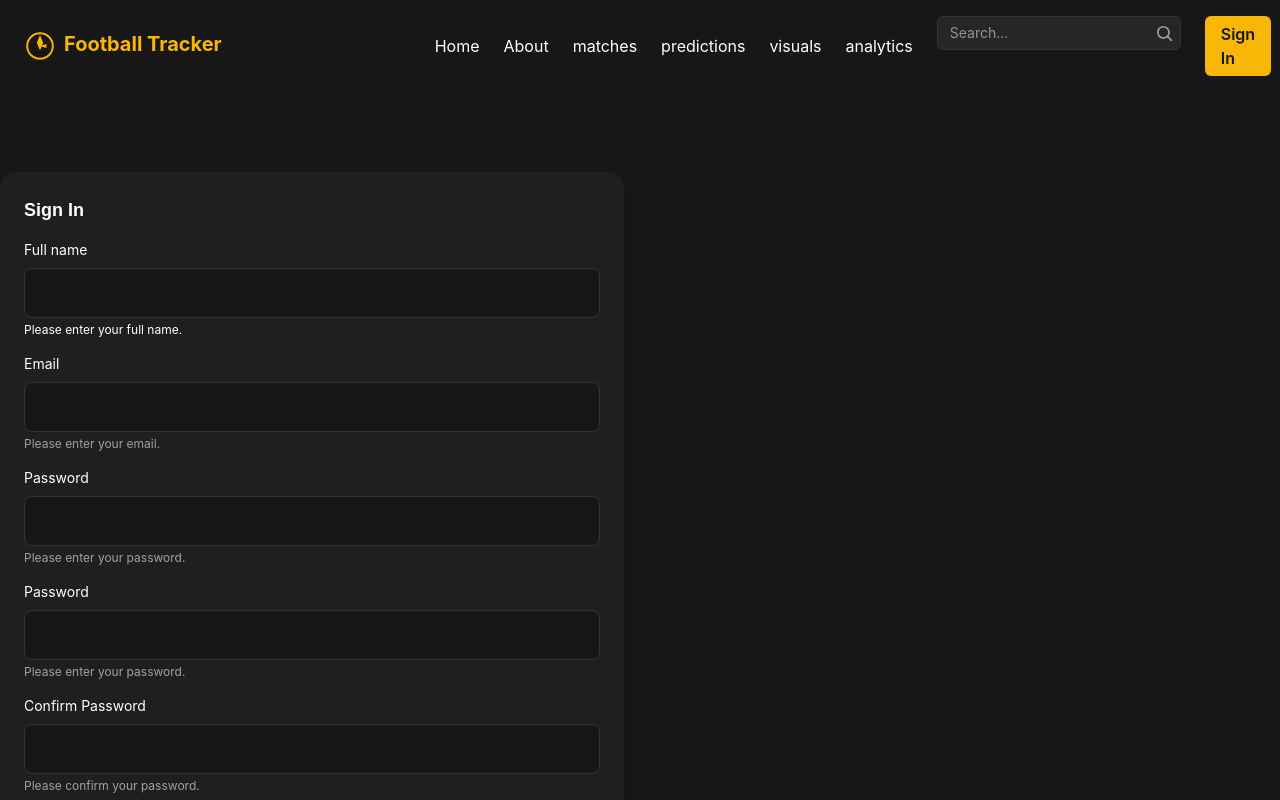
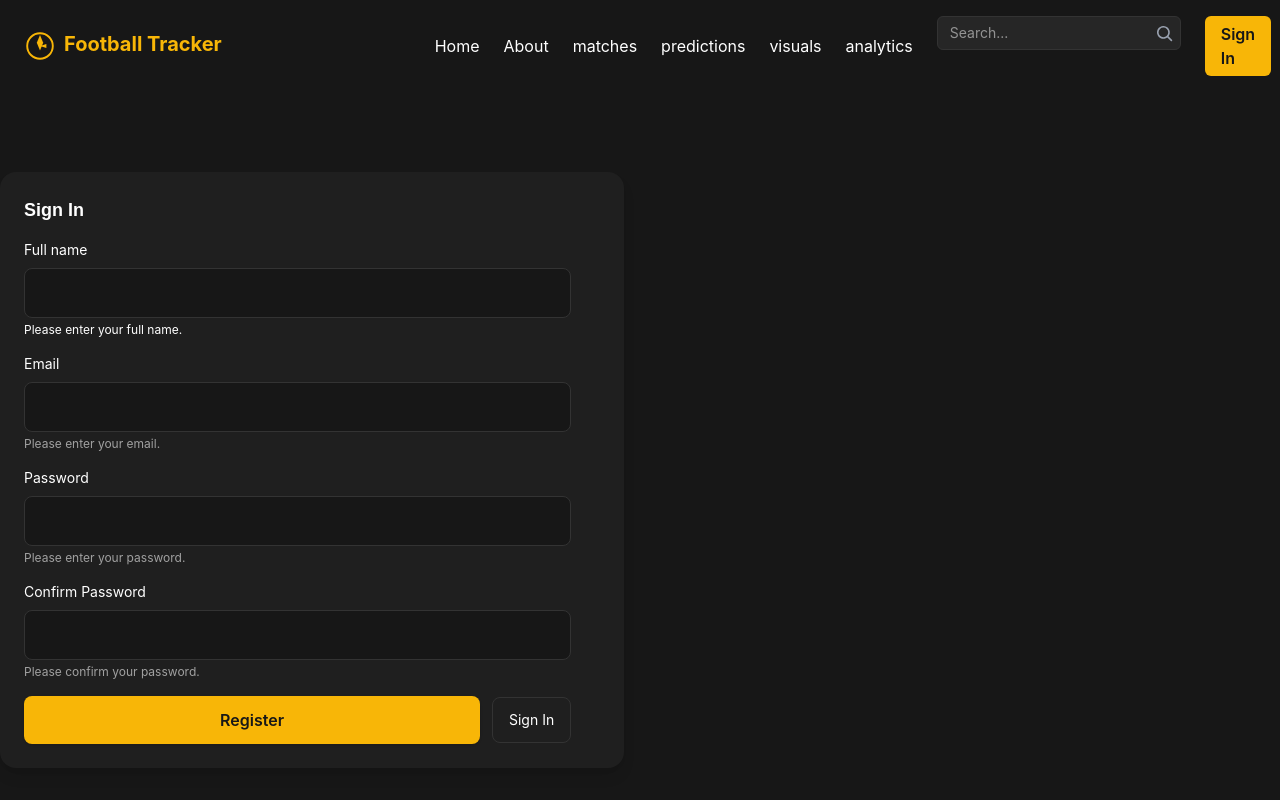
Before and after one commit to pedrambabazadeh/footbal_tracker, a Next.js app: page /log-in in a window 1280 px wide. Shown: the top 800 px of the page. Built offline with nearby package versions, Linux system fonts and the light colour scheme; no server answers.

Commit message:
sign up form further developed and submit button added

```diff
--- a/app/log-in/page.jsx
+++ b/app/log-in/page.jsx
@@ -5,41 +5,38 @@ const SignIn = () => {
     <div className='text-[var(--primary-light-100)] grid grid-cols-1 lg:grid-cols-2 gap-8 items-center'>
       <section className='bg-[var(--primary-dark-100)] rounded-2xl p-6 shadow-lg'>
         <h2 className='text-lg font-semibold text-white mb-4'>Sign In</h2>
-        <form action="" className="space-y-4" id="sign-in-form">
+        <form action="" className="space-y-4 max-w-[95%]" id="sign-in-form">
           <div>
             <label htmlFor="fullName" className="text-sm block mb-2">Full name</label>
-            <input name="fullName" type="text" id="full-name-input" required className='w-full px-4 py-3 bg-[#171717] border border-[#333] rounded-lg text-[var(--text)] focus:outline-none focus:ring-2 focus:ring-[#F8B607]'/>
+            <input name="fullName" type="text" id="full-name-input" required className='w-full px-4 py-3 bg-[var(--primary-dark-500)] border border-[#333] rounded-lg text-[var(--text)] focus:outline-none focus:ring-2 focus:ring-[var(--primary-yellow-500)]'/>
             <p className='mt-1 text-xs text-[var(--primay-light-500)]'>
               Please enter your full name.
             </p>
           </div>
            <div>
             <label htmlFor="email" className="text-sm block mb-2">Email</label>
-            <input name="email" type="email" id="email-input" required className='w-full px-4 py-3 bg-[#171717] border border-[#333] rounded-lg text-[var(--text)] focus:outline-none focus:ring-2 focus:ring-[#F8B607]'/>
+            <input name="email" type="email" id="email-input" required className='w-full px-4 py-3 bg-[var(--primary-dark-500)] border border-[#333] rounded-lg text-[var(--text)] focus:outline-none focus:ring-2 focus:ring-[var(--primary-yellow-500)]'/>
             <p className='mt-1 text-xs text-[var(--primary-light-500)]'>
               Please enter your email.
             </p>
           </div>
           <div>
             <label htmlFor="pasword" className="text-sm block mb-2">Password</label>
-            <input name="password" type="password" id="password-input" required className='w-full px-4 py-3 bg-[#171717] border border-[#333] rounded-lg text-[var(--text)] focus:outline-none focus:ring-2 focus:ring-[#F8B607]'/>
-            <p className='mt-1 text-xs text-[var(--primary-light-500)]'>
-              Please enter your password.
-            </p>
-          </div>
-          <div>
-            <label htmlFor="password" className="text-sm block mb-2">Password</label>
-            <input name="password" type="password" id="password-input" required className='w-full px-4 py-3 bg-[#171717] border border-[#333] rounded-lg text-[var(--text)] focus:outline-none focus:ring-2 focus:ring-[#F8B607]'/>
+            <input name="password" type="password" id="password-input" required className='w-full px-4 py-3 bg-[var(--primary-dark-500)] border border-[#333] rounded-lg text-[var(--text)] focus:outline-none focus:ring-2 focus:ring-[var(--primary-yellow-500)]'/>
             <p className='mt-1 text-xs text-[var(--primary-light-500)]'>
               Please enter your password.
             </p>
           </div>
           <div>
             <label htmlFor="confirmPassword" className="text-sm block mb-2">Confirm Password</label>
-            <input name="confirmPassword" type="password" id="confirm-password-input" required className='w-full px-4 py-3 bg-[#171717] border border-[#333] rounded-lg text-[var(--text)] focus:outline-none focus:ring-2 focus:ring-[#F8B607]'/>
+            <input name="confirmPassword" type="password" id="confirm-password-input" required className='w-full px-4 py-3 bg-[var(--primary-dark-500)] border border-[#333] rounded-lg text-[var(--text)] focus:outline-none focus:ring-2 focus:ring-[var(--primary-yellow-500)]'/>
             <p className='mt-1 text-xs text-[var(--primary-light-500)]'>
               Please confirm your password.
             </p>
+          </div>
+          <div className="flex gap-3 items-center">
+            <button type="submit" className="flex-1 px-4 py-3 bg-[var(--primary-yellow-500)] text-[var(--primary-dark-500)] rounded-lg font-semibold shadow-sm hover:scale-105 transition focus:outline-none focus:ring-2 focus:ring-[var(--primary-yellow-500)]">Register</button>
+            <a href="#" className="px-4 py-3 border border-[#333] rounded-lg text-sm text-[var(--text)] hover:border-[var(--primary-yellow-500)]">Sign In</a>
           </div>
         </form>
       </section>
```
Also changed, not shown: app/log-in/log-in.css (added).
